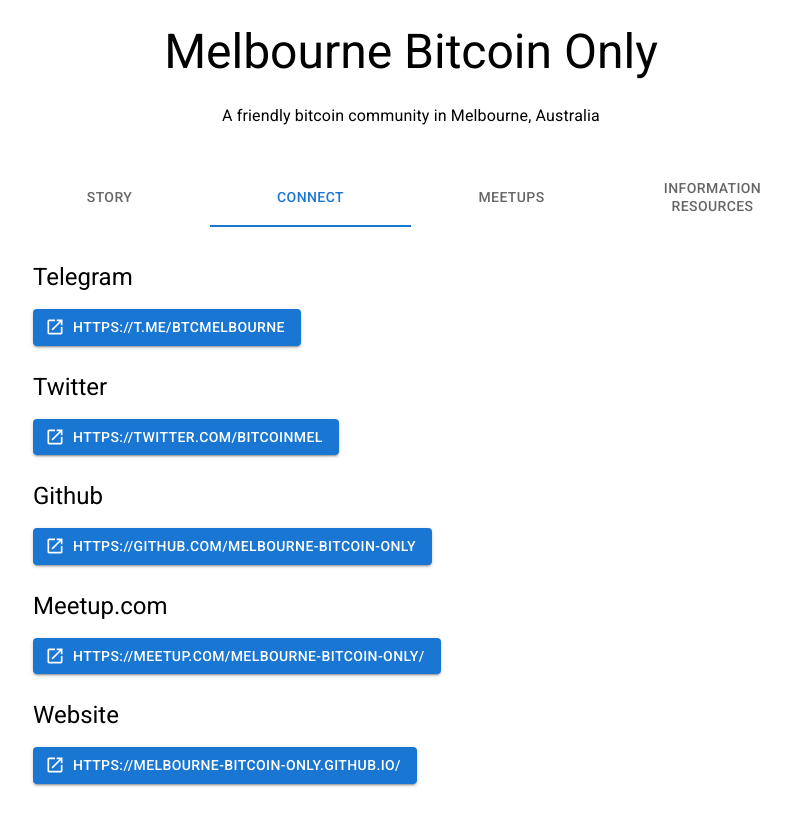
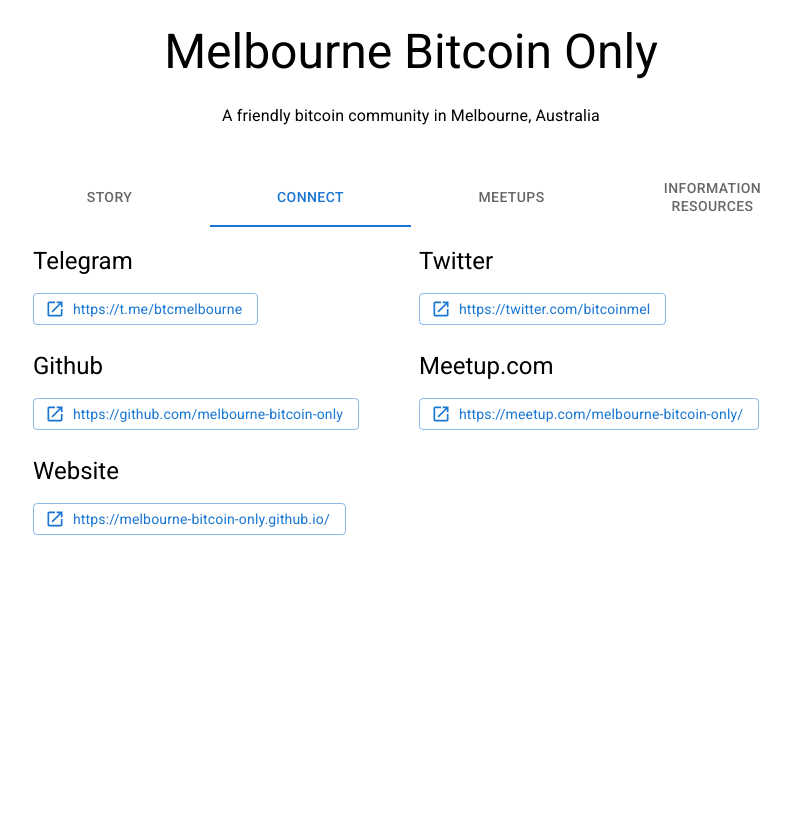
Before and after one commit to Melbourne-Bitcoin-Only/web-frontend, a React (Create React App) app: page / in a window 1280 px wide. Both pictures are taken after a click on the tab "CONNECT". Shown: the whole page, without its empty margins (229-1020 px from the left). After the commit the page ends 800 px from the top, so only its background shows below. Built offline with nearby package versions, Linux system fonts and the light colour scheme.

Commit message:
update content, add resource filter

```diff
--- a/src/App.tsx
+++ b/src/App.tsx
@@ -5,7 +5,7 @@
 import '@fontsource/roboto/500.css';
 import '@fontsource/roboto/700.css';
 import { useTheme } from '@mui/material/styles';
-import { Container, Tabs, Tab, Typography, Box, Button, Card, CardActions, CardContent, Grid, Chip, Stack } from '@mui/material';
+import { Container, Tabs, Tab, Typography, Box, Button, ButtonGroup, Card, CardActions, CardContent, Grid, Chip, Stack } from '@mui/material';
 import OpenInNewIcon from '@mui/icons-material/OpenInNew';
 import { EVENTS, INTERNET_SOCIALS, RESOURCES } from './content';
 import { compareAsc, format } from 'date-fns'
@@ -48,6 +48,7 @@
 const App = () => {
   const theme = useTheme();
   const [value, setValue] = React.useState(0);
+  const [category, setCategory] = React.useState('all');
 
   const handleChange = (event: React.SyntheticEvent, newValue: number) => {
     setValue(newValue);
@@ -55,6 +56,12 @@
   const isTabletOrMobile = useMediaQuery({ query: '(max-width: 1224px)' })
   const isMobile = useMediaQuery({ query: '(max-width: 600px)' })
   const today = new Date()
+  const categorySet: Set<string> = new Set()
+  categorySet.add('Show All')
+  RESOURCES.forEach(({category}) => {
+    categorySet.add(category)
+  })
+  const categories = Array.from(categorySet)
 
   return (
     <Box sx={{ bgcolor: 'background.paper', minHeight: '100vh' }}>
@@ -95,17 +102,21 @@
                   </Typography>
                 </TabPanel>
                 <TabPanel value={value} index={1} dir={theme.direction}>
+                  <Grid container spacing={2}>
                     {INTERNET_SOCIALS.map(social => (
-                      <div style={{paddingTop: 10, paddingBottom: 15}}>
+                        <Grid item xs={6} style={{paddingTop: 10, paddingBottom: 15}}>
                         <Typography variant="h5" sx={{paddingBottom: 2}}>
                           {social.type}
                         </Typography>
-                      <Button href={social.url} target="_blank" variant="contained" startIcon={<OpenInNewIcon />}>
+                        <Button href={social.url} sx={{textTransform: 'lowercase'}}target="_blank" variant="outlined" startIcon={<OpenInNewIcon />}>
+                          <Typography variant="body2">
                             {social.url}
+                          </Typography>
                         </Button>
-                      </div>
+                        </Grid>
                     ))
                     }
+                  </Grid>
                 </TabPanel>
                 <TabPanel value={value} index={2} dir={theme.direction}>
                   <Typography variant="h4">
@@ -158,15 +169,39 @@
                         {event.description}
                         </Typography>
                         <Typography variant="body1">
-                        Time: {event.time}
+                        <b>Time:</b> {event.time}
+                        </Typography>
+                        <Typography variant="body1">
+                        <b>Location:</b> {event.location}
                         </Typography>
                       </div>
                     )
                   })}
                 </TabPanel>
                 <TabPanel value={value} index={3} dir={theme.direction}>
+                  <Container maxWidth="lg" sx={{textAlign: 'center', marginBottom: 5}}>
+                    <ButtonGroup size="small" variant="outlined">
+                      {categories.map(category => {
+                        return (
+                          <Button onClick={() => {
+                            if(category === 'Show All') {
+                              setCategory('all')
+                            }
+                            setCategory(category)
+                          }}>
+                            {category}
+                          </Button>
+                        )
+                      })}
+                    </ButtonGroup>
+                  </Container>
                   <Grid container spacing={2}>
-                    {RESOURCES.map(resource => {
+                    {RESOURCES.filter(resource => {
+                      if(category === 'Show All') {
+                        return true
+                      }
+                      return resource.category === category
+                    }).map(resource => {
                       const {medium, url, title, description, category, isMelbourneOrigin, isAustralianOrigin, experienceLevelRequired} = resource;
                       return (
                         <Grid item xs={12} md={6}>
--- a/src/content.ts
+++ b/src/content.ts
@@ -13,15 +13,15 @@
       description: 'Presented by @conzaa, an introduction to using Bisq exchange',
       date: '2023-02-02',
       time: '18:30',
-      location: 'North Fitzroy Library Seminar Room'
+      location: 'Bargoonga Nganjin Seminar Room 2, North Fitzroy Library'
     },
     {
       url: '',
       title: 'An evening with Texas Slim',
       description: 'Come and hear from Texas Slim, as he visits Australia to support the Australian Beef Initiative',
       date: '2023-02-16',
-      time: '18:30',
-      location: 'To be confirmed'
+      time: '18:00',
+      location: "Kathleen Syme - Meeting Room 3, 251 Faraday St, Carlton VIC 3053"
     }
   ]
 
@@ -119,4 +119,14 @@
     isAustralianOrigin: true,
     experienceLevelRequired: 'low'
   },
+  {
+    medium: 'website',
+    url: 'https://www.airbnb.com.au/rooms/592050871156761438?guests=1&adults=1&s=67&unique_share_id=2c43c51d-56bc-4661-900e-05838825024c',
+    title: "Kirkness Sanctuary House",
+    description: "A nice getaway in Victoria, run by bitcoiner 'Muck' (username @Muck4BTC). Discounts for plebs.",
+    category: 'Accomodation',
+    isMelbourneOrigin: true,
+    isAustralianOrigin: true,
+    experienceLevelRequired: 'low'
+  },
 ]
```
Lines whose indentation alone changed are shown as unchanged.
